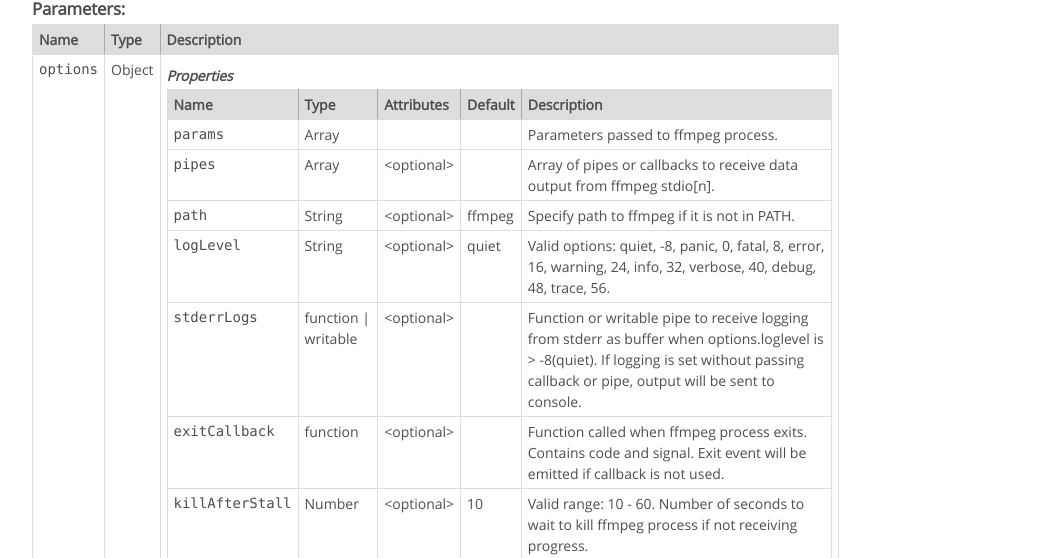
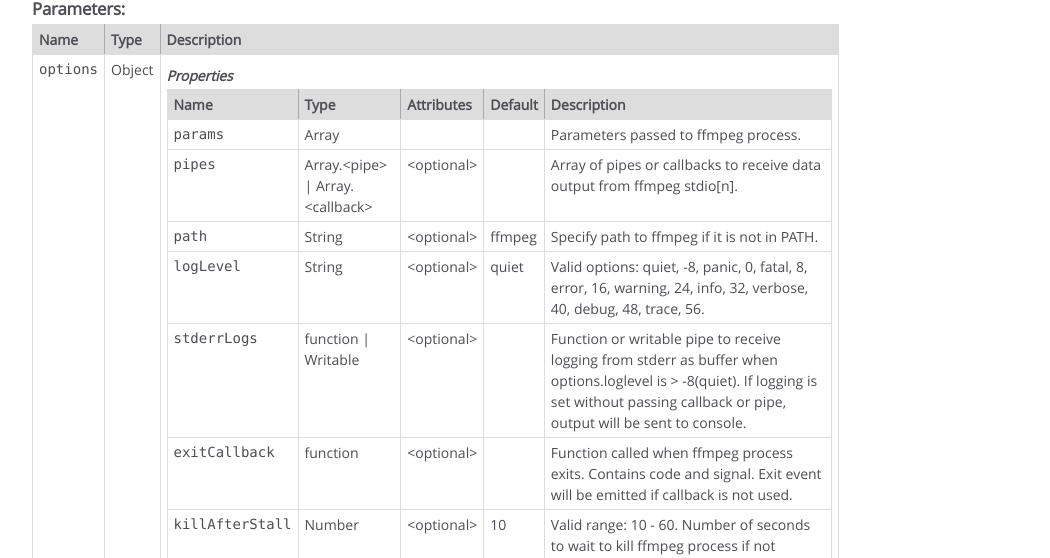
Before and after one commit to kevinGodell/ffmpeg-respawn, a website: page docs/FfmpegRespawn.html in a window 1280 px wide. Shown: the part 225-783 px from the top of the page, without its empty margins (0-1050 px from the left). Drawn offline with Linux system fonts and the light colour scheme.

Commit message:
update docs

```diff
--- a/docs/FfmpegRespawn.html
+++ b/docs/FfmpegRespawn.html
@@ -168,7 +168,10 @@
             <td class="type">
 
 
-<span class="param-type">Array</span>
+<span class="param-type">Array.&lt;pipe></span>
+|
+
+<span class="param-type">Array.&lt;callback></span>
 
 
 
@@ -286,7 +289,7 @@
 <span class="param-type">function</span>
 |
 
-<span class="param-type">writable</span>
+<span class="param-type">Writable</span>
 
 
 
@@ -978,7 +981,7 @@
 <br class="clear">
 
 <footer>
-    Documentation generated by <a href="https://github.com/jsdoc3/jsdoc">JSDoc 3.5.5</a> on Sat Dec 15 2018 15:01:03 GMT-0600 (Central Standard Time)
+    Documentation generated by <a href="https://github.com/jsdoc3/jsdoc">JSDoc 3.5.5</a> on Sat Dec 15 2018 15:06:33 GMT-0600 (Central Standard Time)
 </footer>
 
 <script> prettyPrint(); </script>
```
Also changed, not shown: docs/index.html (+1 -1 lines), docs/index.js.html (+3 -3 lines).
